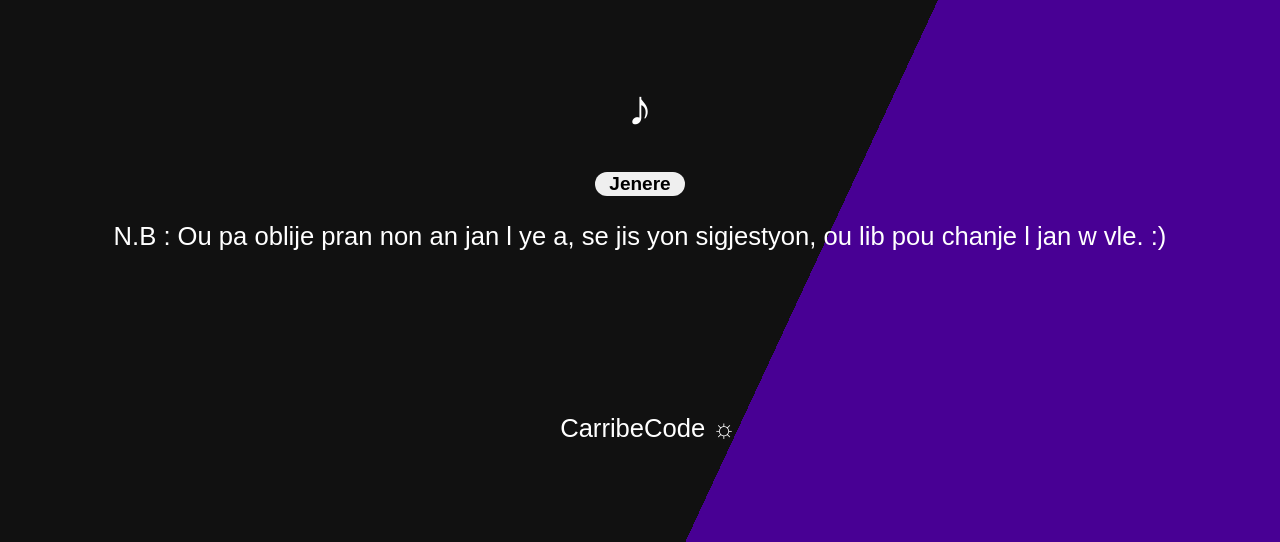
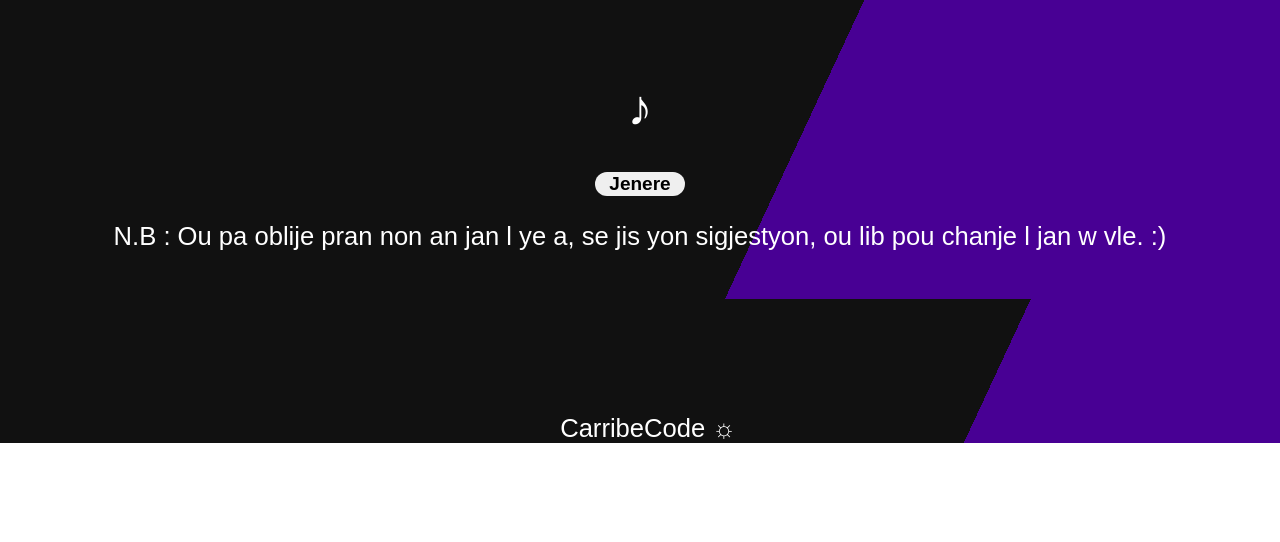
Before and after one commit to CarribeCode/factonon, a plain HTML site: page index.html in a window 1280 px wide. Shown: the part 357-899 px from the top of the page. After the commit the page ends 800 px from the top, so only its background shows below. Drawn offline with Linux system fonts and the light colour scheme.

Commit message:
Update style.css

```diff
--- a/style.css
+++ b/style.css
@@ -8,7 +8,7 @@ a:hover{
 
 body{
   text-align: center;
-  min-height: 69vw;
+  min-height: 50vw;
   font-family: Papyrus, fantasy;
   font-size: 2vw;
   color: #fff;
@@ -67,7 +67,7 @@ h2{
 }
 
 footer{
-  position: fixed;
+  position: absolute;
   bottom: 0;
   width: 100%;
   text-align: center;
```
